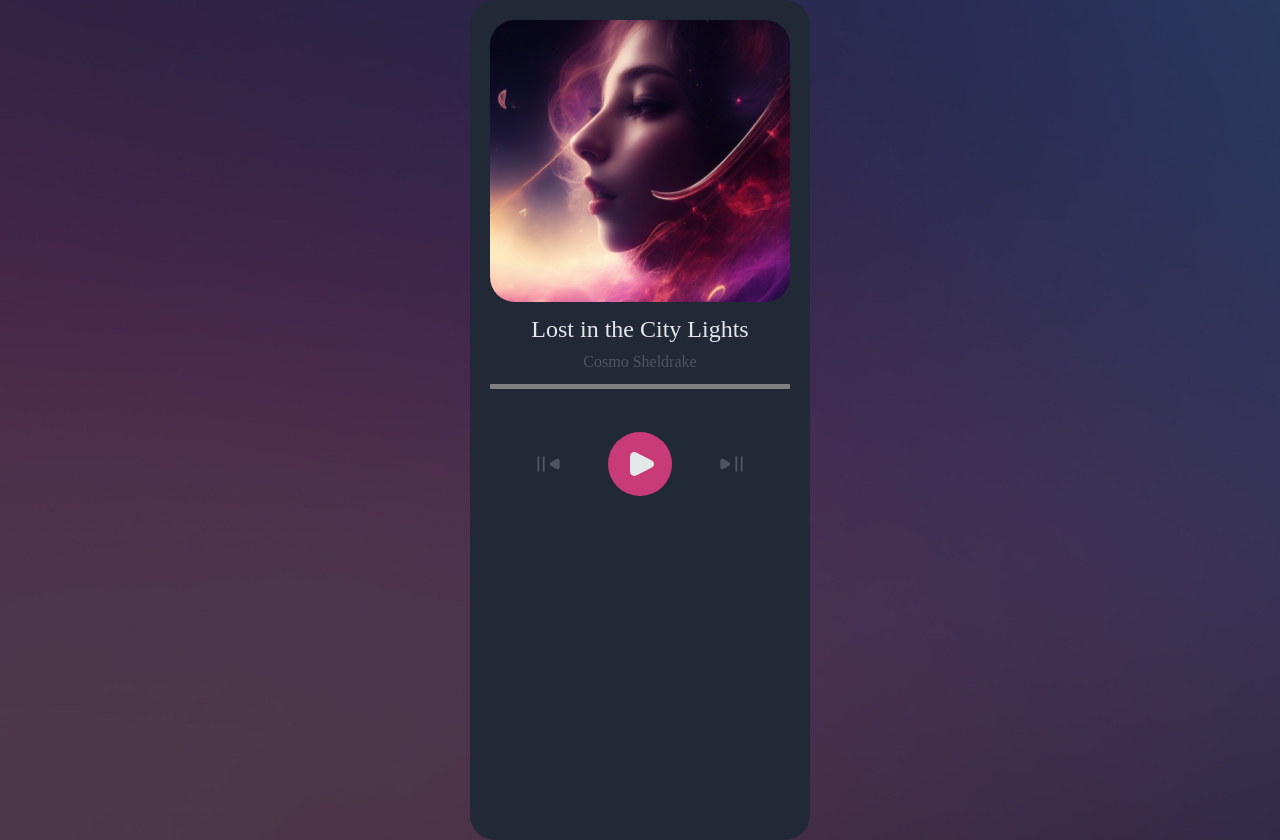
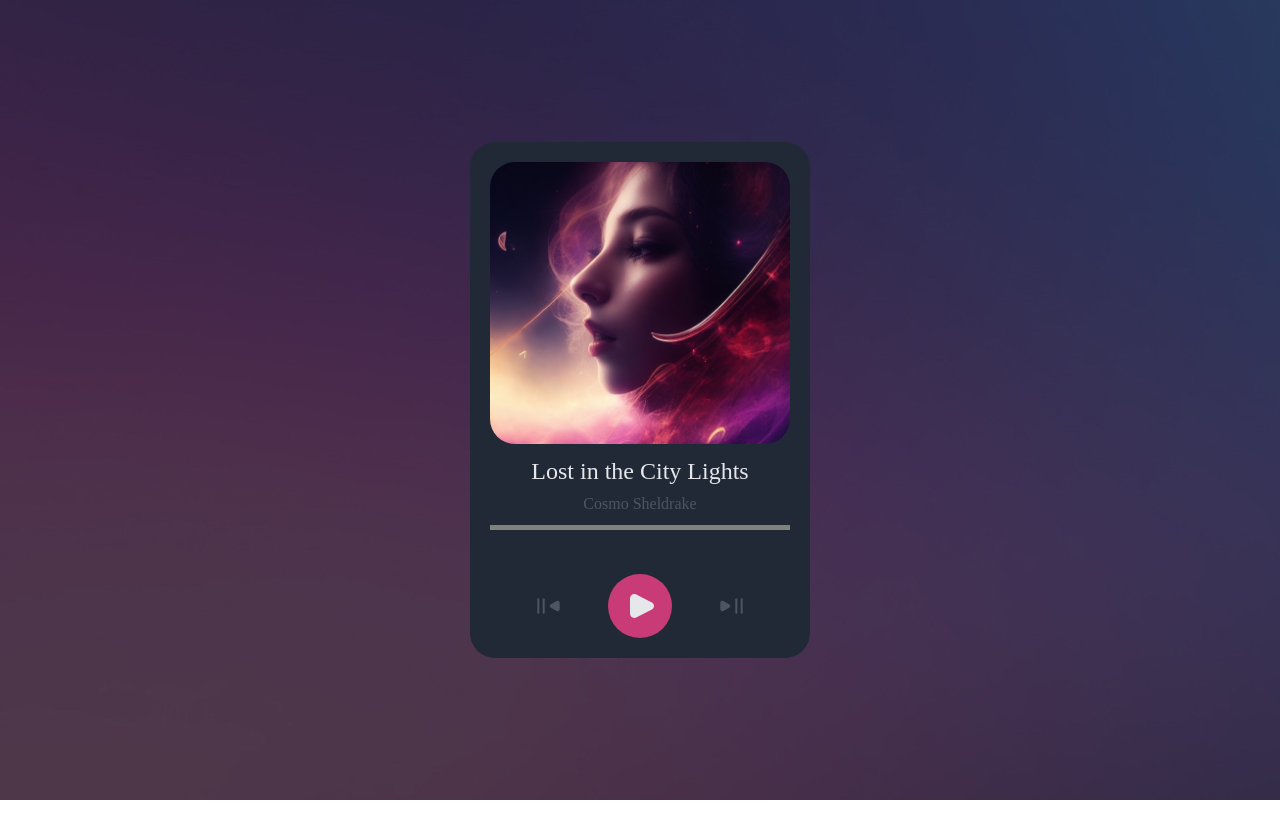
Before and after one commit to shaaheendev/music-app, a plain HTML site: page index.html in a window 1280 px wide. After the commit the page ends 800 px from the top, so only its background shows below. Drawn offline with Linux system fonts and the light colour scheme.

Commit message:
Update style.css-fix height

```diff
--- a/style.css
+++ b/style.css
@@ -8,6 +8,7 @@
 .main {
   width: 100%;
   height: fit-content;
+  min-height: 100vh;
   background-color: red;
   background-image: url("./resources/gradient-bg.jpg");
   display: flex;
@@ -22,7 +23,6 @@
 #player {
   width: 300px;
   height: fit-content;
-  min-height:100vh;
   background-color: var(--black);
   display: flex;
   flex-direction: column;
```
